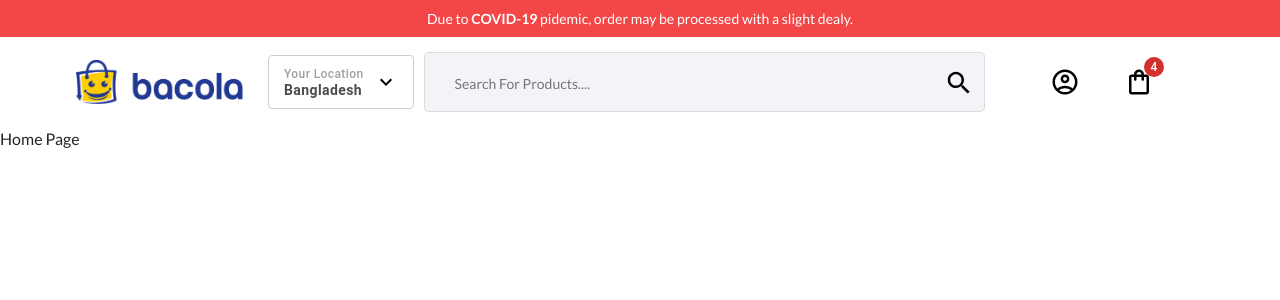
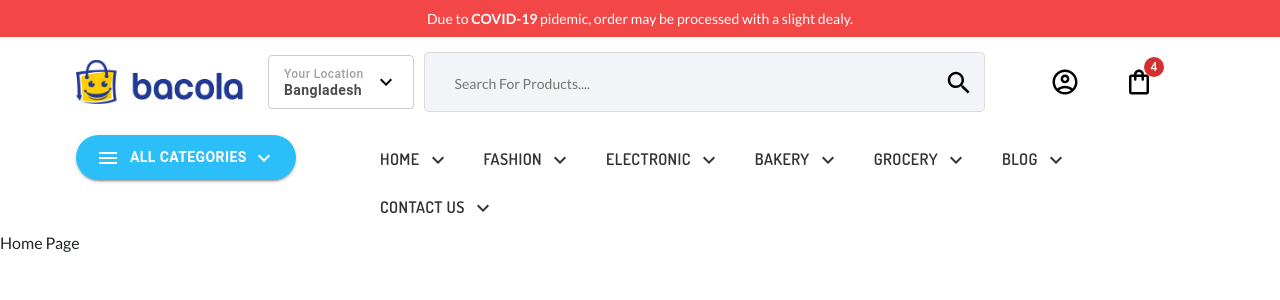
Before and after one commit to naimulislamshakil/Ecommerce-Websites, a React (Create React App) app: page / in a window 1280 px wide. Shown: the top 300 px of the page. Built offline with nearby package versions, Linux system fonts and the light colour scheme.

Commit message:
create awsome navbar

```diff
--- /dev/null
+++ b/src/Components/Header/Navbar.jsx
@@ -0,0 +1,90 @@
+import MenuOutlinedIcon from '@mui/icons-material/MenuOutlined';
+import ExpandMoreOutlinedIcon from '@mui/icons-material/ExpandMoreOutlined';
+import { Button } from '@mui/material';
+import React from 'react';
+import { Link } from 'react-router-dom';
+
+const Navbar = () => {
+	return (
+		<nav className="mt-2">
+			<div className="container">
+				<div className="row">
+					<div className="col-sm-3 navPart1">
+						<Button variant="contained">
+							<span className="menu">
+								<MenuOutlinedIcon />
+							</span>
+							<span className="text">ALL CATEGORIES</span>
+							<span className="expand">
+								<ExpandMoreOutlinedIcon />
+							</span>
+						</Button>
+					</div>
+					<div className="col-sm-9 navPart2 d-flex align-items-center">
+						<ul className="list list-inline w-100">
+							<li className="list-inline-item">
+								<Button style={{ borderRadius: '35px', padding: '2px 10px' }}>
+									<Link to="/">Home</Link>
+									<span>
+										<ExpandMoreOutlinedIcon />
+									</span>
+								</Button>
+							</li>
+							<li className="list-inline-item">
+								<Button style={{ borderRadius: '35px', padding: '2px 10px' }}>
+									<Link to="/fashion">Fashion</Link>
+									<span>
+										<ExpandMoreOutlinedIcon />
+									</span>
+								</Button>
+							</li>
+
+							<li className="list-inline-item">
+								<Button style={{ borderRadius: '35px', padding: '2px 10px' }}>
+									<Link to="/electronic">Electronic</Link>
+									<span>
+										<ExpandMoreOutlinedIcon />
+									</span>
+								</Button>
+							</li>
+							<li className="list-inline-item">
+								<Button style={{ borderRadius: '35px', padding: '2px 10px' }}>
+									<Link to="/bakery">Bakery</Link>
+									<span>
+										<ExpandMoreOutlinedIcon />
+									</span>
+								</Button>
+							</li>
+							<li className="list-inline-item">
+								<Button style={{ borderRadius: '35px', padding: '2px 10px' }}>
+									<Link to="/grocery">Grocery</Link>
+									<span>
+										<ExpandMoreOutlinedIcon />
+									</span>
+								</Button>
+							</li>
+							<li className="list-inline-item">
+								<Button style={{ borderRadius: '35px', padding: '2px 10px' }}>
+									<Link to="/blog">Blog</Link>
+									<span>
+										<ExpandMoreOutlinedIcon />
+									</span>
+								</Button>
+							</li>
+							<li className="list-inline-item">
+								<Button style={{ borderRadius: '35px', padding: '2px 10px' }}>
+									<Link to="/contact_us">Contact Us</Link>
+									<span>
+										<ExpandMoreOutlinedIcon />
+									</span>
+								</Button>
+							</li>
+						</ul>
+					</div>
+				</div>
+			</div>
+		</nav>
+	);
+};
+
+export default Navbar;
--- /dev/null
+++ b/src/Components/Header/SearchBox.jsx
@@ -0,0 +1,21 @@
+import { Button } from '@mui/material';
+import SearchOutlinedIcon from '@mui/icons-material/SearchOutlined';
+import React from 'react';
+
+const SearchBox = () => {
+	return (
+		<>
+			<div className="headerSearch">
+				<input type="text" placeholder="Search For Products...." />
+				<Button>
+					<SearchOutlinedIcon
+						className="mx-auto text-black"
+						style={{ fontSize: '30px' }}
+					/>
+				</Button>
+			</div>
+		</>
+	);
+};
+
+export default SearchBox;
--- a/src/Components/Header/index.jsx
+++ b/src/Components/Header/index.jsx
@@ -3,9 +3,10 @@ import { Link } from 'react-router-dom';
 import Logo from '../../images/logo.png';
 import Country from './Country';
 import { Badge, Button } from '@mui/material';
-import SearchOutlinedIcon from '@mui/icons-material/SearchOutlined';
 import AccountCircleOutlinedIcon from '@mui/icons-material/AccountCircleOutlined';
 import ShoppingBagOutlinedIcon from '@mui/icons-material/ShoppingBagOutlined';
+import SearchBox from './SearchBox';
+import Navbar from './Navbar';
 
 const Header = () => {
 	return (
@@ -33,15 +34,7 @@ const Header = () => {
 								<Country />
 
 								{/* Header Search */}
-								<div className="headerSearch">
-									<input type="text" placeholder="Search For Products...." />
-									<Button>
-										<SearchOutlinedIcon
-											className="mx-auto text-black"
-											style={{ fontSize: '30px' }}
-										/>
-									</Button>
-								</div>
+								<SearchBox />
 
 								{/* Crat and profile */}
 								<div className="part3 d-flex align-items-center">
@@ -64,6 +57,9 @@ const Header = () => {
 						</div>
 					</div>
 				</header>
+
+				{/* Navbar */}
+				<Navbar />
 			</div>
 		</>
 	);
--- a/src/index.css
+++ b/src/index.css
@@ -1,4 +1,5 @@
 @import url('https://fonts.googleapis.com/css2?family=Lato:ital,wght@0,100;0,300;0,400;0,700;0,900;1,100;1,300;1,400;1,700;1,900&display=swap');
+@import url('https://fonts.googleapis.com/css2?family=Dosis:wght@200..800&display=swap');
 
 * {
 	margin: 0;
@@ -115,3 +116,56 @@ header .headerSearch button {
 .cart {
 	margin-left: 10px !important;
 }
+
+/* navbar */
+.navPart1 button {
+	border-radius: 30px !important;
+	padding: 10px 20px;
+	background-color: #2bbef9;
+}
+
+.navPart1 button:hover {
+	background-color: #2bbef9;
+}
+
+.navPart1 .text {
+	font-weight: 700 !important;
+	font-size: 14px;
+}
+
+.menu {
+	margin-right: 10px;
+}
+.expand {
+	margin-left: 5px;
+}
+
+.navPart2 ul {
+	margin: 0;
+}
+
+.navPart2 ul li button {
+	color: rgba(0, 0, 0, 0.8) !important;
+}
+
+.navPart2 ul li button:hover {
+	background-color: #fff !important;
+	color: #2bbef9 !important;
+}
+
+.navPart2 ul li a {
+	font-size: 16px;
+	font-weight: 600;
+	text-decoration: none;
+	color: rgba(0, 0, 0, 0.8) !important;
+	text-transform: uppercase;
+	font-family: 'Dosis', sans-serif;
+	display: flex;
+	align-items: center;
+	padding: 8px 6px;
+}
+
+.navPart2 ul li a:hover {
+	background-color: #fff !important;
+	color: #2bbef9 !important;
+}
```
